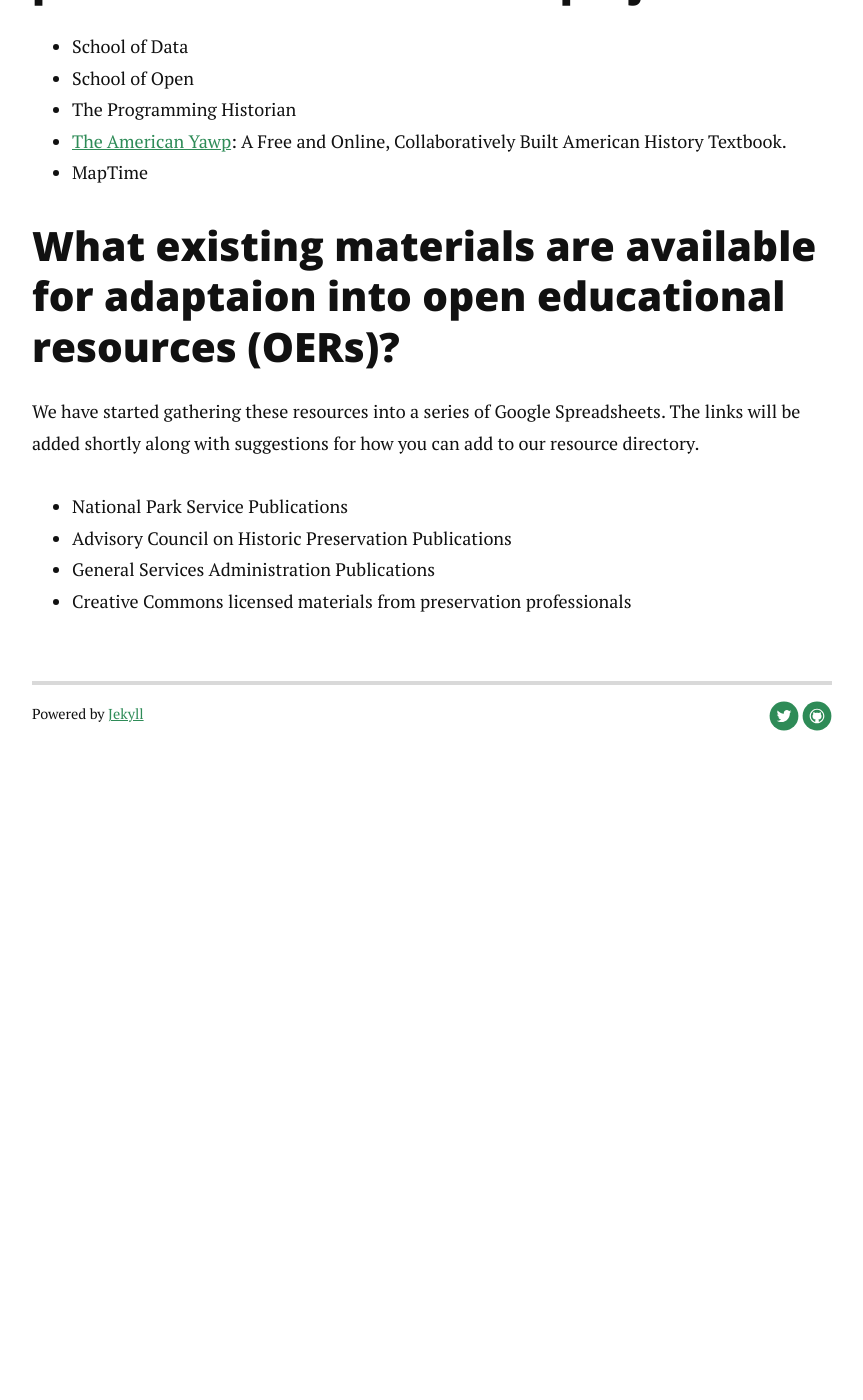
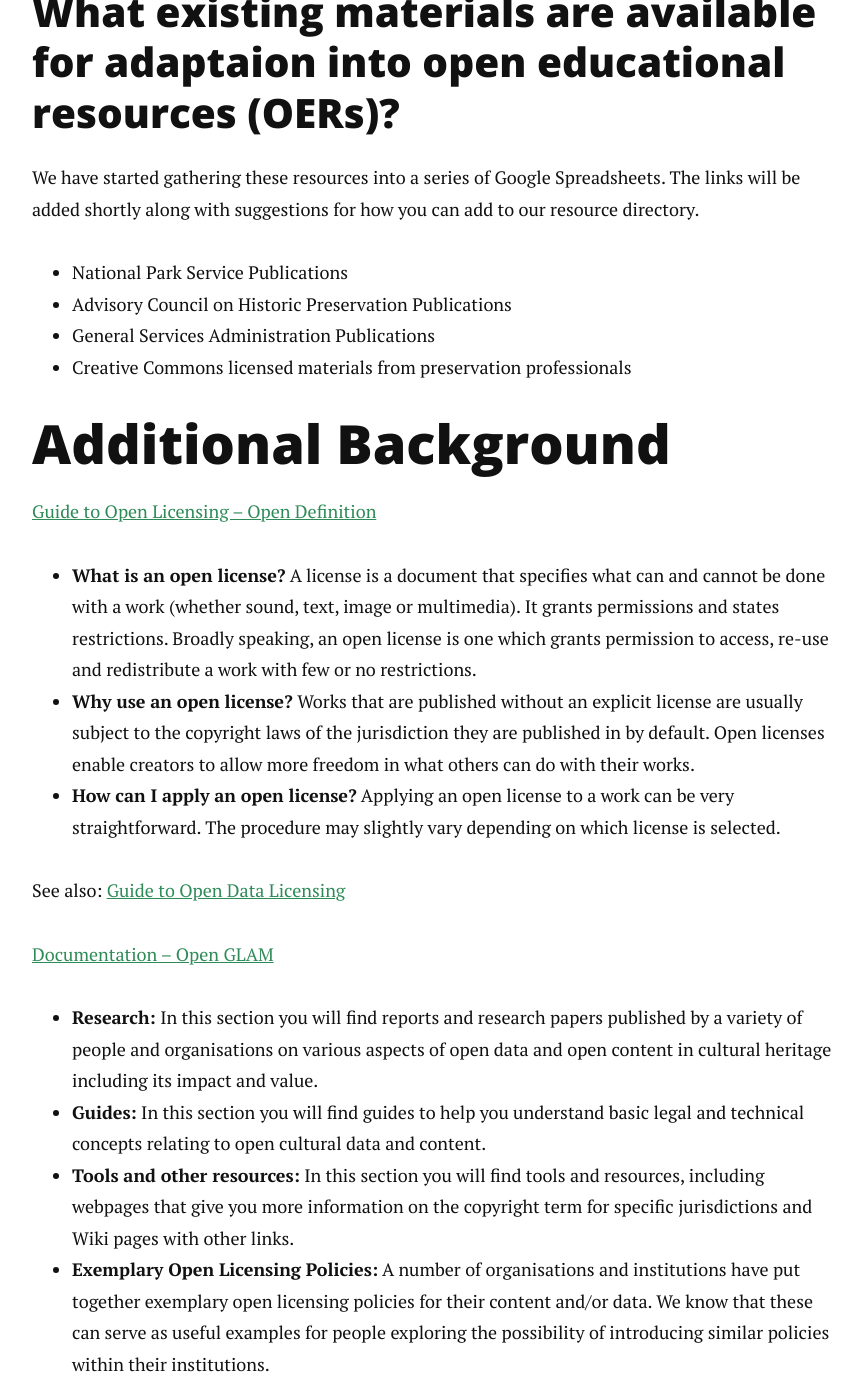
Before and after one commit to localpreservation/localpreservation.github.io, a Jekyll site: the page built from open-education.md, in a window 1280 px wide and 1400 px high, scrolled down 1800 px. Shown: the whole window, without its empty margins (208-1071 px from the left). Built offline with Jekyll 4.4.1, drawn with Linux system fonts in a browser that asks for light colours; nearby versions of some CDN libraries; Markdown is read by kramdown in place of the engine named in the settings; comment, search, counter and statistics services are not loaded; before the commit the page ends 2619 px from its top, so only the background shows below that; some of the changed text lies outside the part shown.

Commit message:
Update open-education.md

```diff
--- a/open-education.md
+++ b/open-education.md
@@ -3,6 +3,8 @@
 title: Open Education
 permalink: /open-education/
 ---
+
+# Open Education
 
 ## What is open education?
 
@@ -38,3 +32,51 @@
 - Advisory Council on Historic Preservation Publications
 - General Services Administration Publications
 - Creative Commons licensed materials from preservation professionals
+
+# Additional Background
+
+[Guide to Open Licensing – Open Definition](http://opendefinition.org/guide/)
+
+- **What is an open license?** A license is a document that specifies what can and cannot be done with a work (whether sound, text, image or multimedia). It grants permissions and states restrictions. Broadly speaking, an open license is one which grants permission to access, re-use and redistribute a work with few or no restrictions.
+- **Why use an open license?** Works that are published without an explicit license are usually subject to the copyright laws of the jurisdiction they are published in by default. Open licenses enable creators to allow more freedom in what others can do with their works.
+- **How can I apply an open license?** Applying an open license to a work can be very straightforward. The procedure may slightly vary depending on which license is selected.
+
+See also: [Guide to Open Data Licensing](http://opendefinition.org/guide/data/)
+
+[Documentation – Open GLAM](http://openglam.org/documentation/)
+
+- **Research:** In this section you will find reports and research papers published by a variety of people and organisations on various aspects of open data and open content in cultural heritage including its impact and value.
+- **Guides:** In this section you will find guides to help you understand basic legal and technical concepts relating to open cultural data and content.
+- **Tools and other resources:** In this section you will find tools and resources, including webpages that give you more information on the copyright term for specific jurisdictions and Wiki pages with other links.
+- **Exemplary Open Licensing Policies:** A number of organisations and institutions have put together exemplary open licensing policies for their content and/or data. We know that these can serve as useful examples for people exploring the possibility of introducing similar policies within their institutions.
+
+# Examples
+
+## Models for Open Education
+
+- [School of Data](http://schoolofdata.org)
+- [School of Open](http://schoolofopen.p2pu.org/)
+- [The Programming Historian](http://programminghistorian.org)
+- [The American Yawp](http://americanyawp.com/): A Free and Online, Collaboratively Built American History Textbook.
+- [MapTime](http://maptime.io)
+
+## Preservation and Open Licensing
+
+[Historic Columbus](http://historiccolumbus.com/) uses a conventional "All rights reserved" license for most content but does use a Creative Commons Attribution-NonCommercial-NoDerivatives for two publications:
+
+- The Architectural Styles of Our Town: Columbus, GA
+- A Historic Tour of Our Town, Columbus, GA Coloring Book
+
+[Friends of Classic Las Vegas](http://classiclasvegas.squarespace.com/) use a Attribution-NonCommercial-NoDerivs 2.5 Generic (CC BY-NC-ND 2.5) on all of the content on their website.
+
+[Strong Towns](http://www.strongtowns.org/) make their website available under a Creative Commons Attribution-ShareAlike 3.0 Unported License.
+
+[Preservapedia](http://preservapedia.org/index.php?title=Main_Page) is a free-content encyclopedia and knowledge base focused specifically on technical material related to cultural resource management and its allied fields that uses a Creative Commons Attribution-ShareAlike License.
+
+# Additional Reading/Resources
+
+- [Who Owns Oral History? A Creative Commons Solution](http://ohda.matrix.msu.edu/2012/06/a-creative-commons-solution/) (2012)
+- [18F Open Source Policy](https://github.com/18F/open-source-policy)
+- [Fork the Academy](http://chronicle.com/blogs/profhacker/fork-the-academy/48935) (2013)
+- [School of Open](http://schoolofopen.p2pu.org/)
+- [Open Folklore](http://www.openfolklore.org/)
```
Also changed, not shown: other parts of open-education.md (+0 -8 lines).
